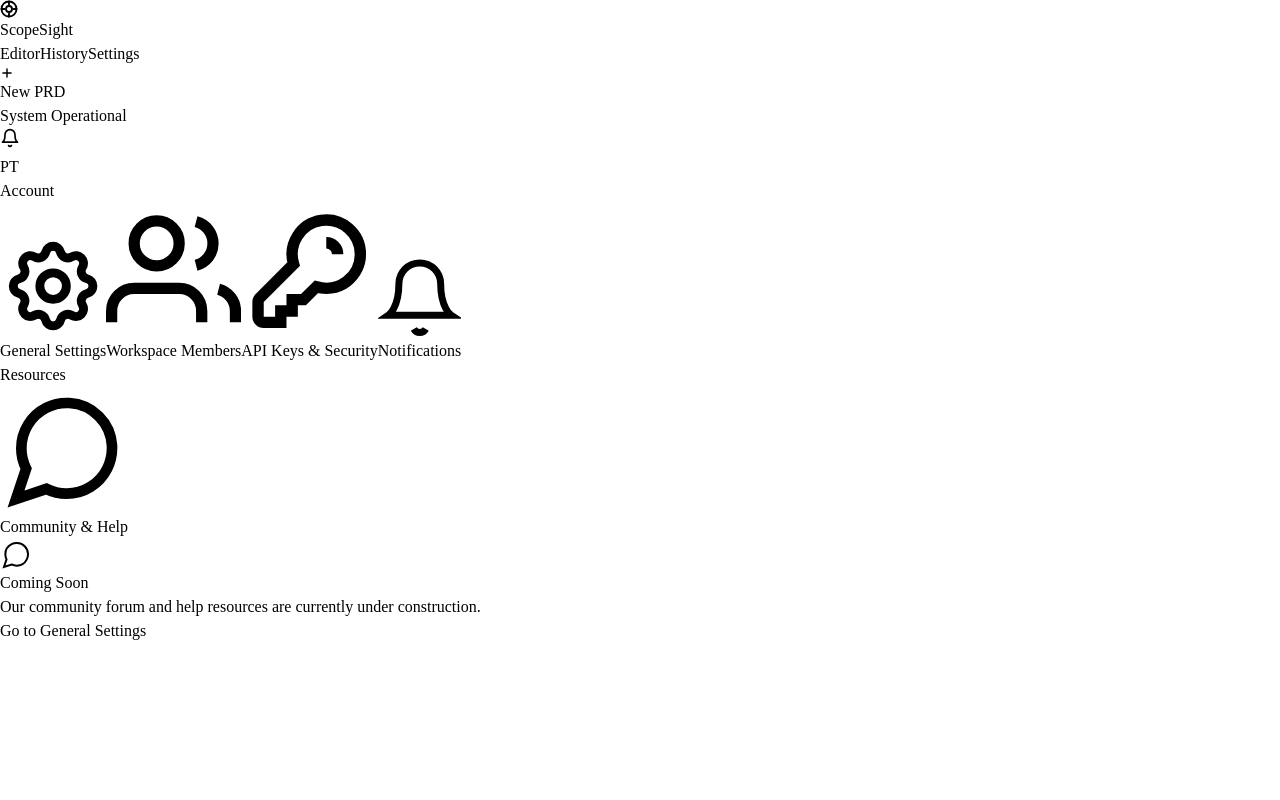
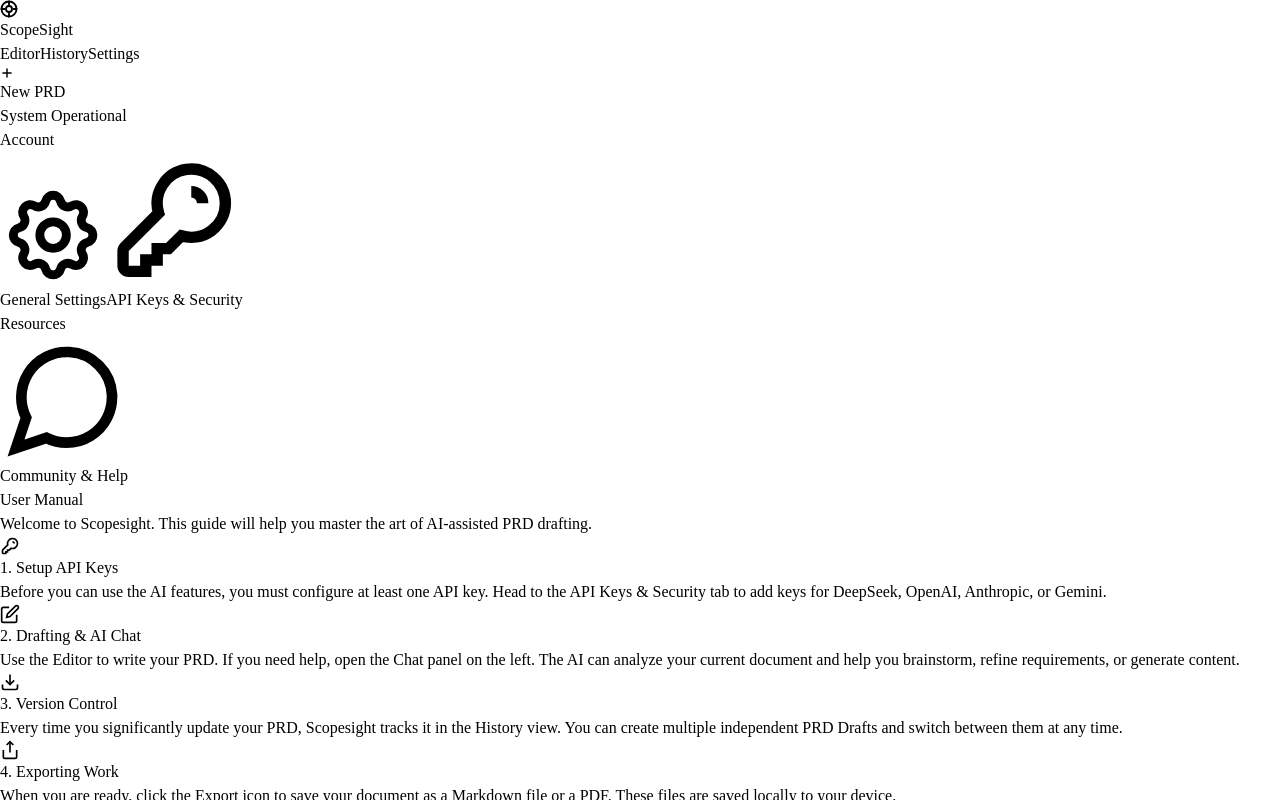
Before and after one commit to omondi2leon/scopesight, a React (Vite) app in the folder src/renderer/: page /#/settings in a window 1280 px wide. Both pictures are taken after a click on the button "Community & Help". Built offline with nearby package versions, Linux system fonts and the light colour scheme; a web font is replaced by a local one.

Commit message:
UI Cleanup: Remove cloud elements, add User Manual, and fix PrdEditor UX

```diff
--- a/src/renderer/src/components/PrdEditor.tsx
+++ b/src/renderer/src/components/PrdEditor.tsx
@@ -13,7 +13,9 @@
 const PrdEditor = () => {
   const { prdContent, setPrdContent } = useStore()
   const [isExportOpen, setIsExportOpen] = useState(false)
-  const [viewMode, setViewMode] = useState<'preview' | 'edit'>('preview')
+  const [viewMode, setViewMode] = useState<'preview' | 'edit'>(() => {
+    return prdContent === DEFAULT_PRD_CONTENT || !prdContent ? 'edit' : 'preview'
+  })
   const previewRef = useRef<HTMLDivElement>(null)
   const prevContentRef = useRef<string>(prdContent)
 
@@ -60,6 +62,17 @@
         })
       }
       prevContentRef.current = prdContent
+    }
+  }, [prdContent, viewMode])
+
+  // Automatically switch to edit mode if the content becomes empty (e.g. after a clear)
+  useEffect(() => {
+    if ((prdContent === DEFAULT_PRD_CONTENT || !prdContent) && viewMode === 'preview') {
+      // Use requestAnimationFrame to push setState to the next frame,
+      // avoiding cascading render issues.
+      requestAnimationFrame(() => {
+        setViewMode('edit')
+      })
     }
   }, [prdContent, viewMode])
 
--- a/src/renderer/src/layout/MainLayout.tsx
+++ b/src/renderer/src/layout/MainLayout.tsx
@@ -1,4 +1,3 @@
-import { useState } from 'react'
 import { Outlet, useNavigate, useLocation } from 'react-router-dom'
 import clsx from 'clsx'
 import { useStore } from '../lib/store'
@@ -6,7 +5,6 @@
 const MainLayout = () => {
   const navigate = useNavigate()
   const location = useLocation()
-  const [showNotifications, setShowNotifications] = useState(false)
   const prdHistory = useStore((s) => s.prdHistory)
 
   const navItems = [
@@ -109,61 +107,6 @@
             <span className="w-2 h-2 rounded-full bg-green-400 animate-pulse"></span>
             System Operational
           </div>
-          <div className="relative">
-            <button
-              onClick={() => setShowNotifications(!showNotifications)}
-              className="w-10 h-10 rounded-full border border-stone-200 flex items-center justify-center hover:bg-stone-100 transition-colors text-stone-600 active:scale-95"
-            >
-              <svg
-                width="20"
-                height="20"
-                viewBox="0 0 24 24"
-                fill="none"
-                stroke="currentColor"
-                strokeWidth="2"
-                strokeLinecap="round"
-                strokeLinejoin="round"
-              >
-                <path d="M18 8A6 6 0 0 0 6 8c0 7-3 9-3 9h18s-3-2-3-9"></path>
-                <path d="M13.73 21a2 2 0 0 1-3.46 0"></path>
-              </svg>
-            </button>
-            {showNotifications && (
-              <div className="absolute right-0 top-12 w-80 bg-white border border-stone-200 rounded-2xl shadow-xl overflow-hidden z-50 animate-in fade-in slide-in-from-top-4 duration-200">
-                <div className="p-4 border-b border-stone-100 flex justify-between items-center bg-stone-50/50">
-                  <h3 className="font-semibold text-stone-900">Notifications</h3>
-                  <button
-                    onClick={() => setShowNotifications(false)}
-                    className="text-xs font-semibold text-stone-500 hover:text-stone-900 transition-colors"
-                  >
-                    Mark all read
-                  </button>
-                </div>
-                <div className="p-12 flex flex-col items-center justify-center text-center bg-white">
-                  <div className="w-12 h-12 rounded-full bg-stone-50 border border-stone-100 flex items-center justify-center mb-4 text-stone-400">
-                    <svg
-                      width="24"
-                      height="24"
-                      viewBox="0 0 24 24"
-                      fill="none"
-                      stroke="currentColor"
-                      strokeWidth="1.5"
-                    >
-                      <path d="M22 17H2a3 3 0 0 0 3-3V9a7 7 0 0 1 14 0v5a3 3 0 0 0 3 3zm-8.27 4a2 0 0 1-3.46 0"></path>
-                    </svg>
-                  </div>
-                  <p className="text-sm font-semibold text-stone-900">You're all caught up</p>
-                  <p className="text-xs text-stone-500 mt-1">No new notifications right now.</p>
-                </div>
-              </div>
-            )}
-          </div>
-          <button
-            onClick={() => navigate('/settings')}
-            className="w-10 h-10 rounded-full bg-stone-900 text-white flex items-center justify-center hover:bg-stone-800 transition-colors shadow-lg shadow-stone-900/10 active:scale-95"
-          >
-            <span className="text-xs font-bold">PT</span>
-          </button>
         </div>
       </header>
       <div className="flex-1 flex overflow-hidden print:overflow-visible print:block print:h-auto">
--- a/src/renderer/src/pages/SettingsPage.tsx
+++ b/src/renderer/src/pages/SettingsPage.tsx
@@ -5,9 +5,7 @@
 
 const SettingsPage = () => {
   const { apiKeys, saveApiKey, selectedModel, setSelectedModel } = useStore()
-  const [activeTab, setActiveTab] = useState<
-    'general' | 'members' | 'security' | 'notifications' | 'resources'
-  >('general')
+  const [activeTab, setActiveTab] = useState<'general' | 'security' | 'resources'>('general')
   const [keyInputs, setKeyInputs] = useState<Record<string, string>>({})
   const [editingProvider, setEditingProvider] = useState<string | null>(null)
   const [isSaving, setIsSaving] = useState(false)
@@ -61,28 +59,6 @@
           General Settings
         </button>
         <button
-          onClick={() => setActiveTab('members')}
-          className={clsx(
-            'w-full flex items-center gap-3 px-3 py-2 text-sm font-medium rounded-lg transition-all',
-            activeTab === 'members'
-              ? 'bg-stone-100 text-stone-900'
-              : 'text-stone-500 hover:text-stone-900 hover:bg-stone-50'
-          )}
-        >
-          <svg
-            className="w-4 h-4"
-            fill="none"
-            stroke="currentColor"
-            strokeWidth="2"
-            viewBox="0 0 24 24"
-          >
-            <path d="M17 21v-2a4 4 0 00-4-4H5a4 4 0 00-4 4v2"></path>
-            <circle cx="9" cy="7" r="4"></circle>
-            <path d="M23 21v-2a4 4 0 00-3-3.87m-4-12a4 4 0 010 7.75"></path>
-          </svg>
-          Workspace Members
-        </button>
-        <button
           onClick={() => setActiveTab('security')}
           className={clsx(
             'w-full flex items-center gap-3 px-3 py-2 text-sm font-medium rounded-lg transition-all',
@@ -101,27 +77,6 @@
             <path d="M15 7a2 2 0 012 2m4 0a6 6 0 01-7.743 5.743L11 17H9v2H7v2H4a1 1 0 01-1-1v-2.586a1 1 0 01.293-.707l5.964-5.964A6 6 0 1121 9z"></path>
           </svg>
           API Keys & Security
-        </button>
-        <button
-          onClick={() => setActiveTab('notifications')}
-          className={clsx(
-            'w-full flex items-center gap-3 px-3 py-2 text-sm font-medium rounded-lg transition-all',
-            activeTab === 'notifications'
-              ? 'bg-stone-100 text-stone-900'
-              : 'text-stone-500 hover:text-stone-900 hover:bg-stone-50'
-          )}
-        >
-          <svg
-            className="w-4 h-4"
-            fill="none"
-            stroke="currentColor"
-            strokeWidth="2"
-            viewBox="0 0 24 24"
-          >
-            <path d="M18 8A6 6 0 006 8c0 7-3 9-3 9h18s-3-2-3-9"></path>
-            <path d="M13.73 21a2 2 0 01-3.46 0"></path>
-          </svg>
-          Notifications
         </button>
         <div className="h-8"></div>
         <div className="text-[10px] font-bold text-stone-400 uppercase tracking-widest mb-4 px-3">
@@ -180,99 +135,9 @@
                     ))}
                   </select>
                 </div>
-                <div className="p-6 bg-white border border-stone-200 rounded-2xl shadow-card">
-                  <label className="block text-[10px] font-bold text-stone-400 uppercase tracking-widest mb-4">
-                    Default Export Format
-                  </label>
-                  <div className="flex gap-2">
-                    <button className="flex-1 py-2 px-3 bg-sage-50 text-sage-800 border border-sage-200 rounded-lg text-xs font-semibold">
-                      Markdown
-                    </button>
-                    <button className="flex-1 py-2 px-3 bg-stone-50 text-stone-500 border border-stone-100 rounded-lg text-xs font-semibold hover:bg-stone-100">
-                      Notion
-                    </button>
-                    <button className="flex-1 py-2 px-3 bg-stone-50 text-stone-500 border border-stone-100 rounded-lg text-xs font-semibold hover:bg-stone-100">
-                      PDF
-                    </button>
-                  </div>
-                </div>
               </div>
             </section>
           )}
-
-          {activeTab === 'members' && (
-            <section className="animate-in fade-in slide-in-from-bottom-4 duration-500">
-              <header className="flex justify-between items-end mb-8">
-                <div>
-                  <h2 className="font-serif text-3xl text-stone-900 mb-2">Workspace Members</h2>
-                  <p className="text-stone-500 text-sm">
-                    Manage who has access to your PRD drafts and components.
-                  </p>
-                </div>
-                <button className="px-4 py-2 bg-stone-900 text-white rounded-full text-xs font-semibold shadow-lg shadow-stone-900/10 hover:bg-stone-800 transition-colors">
-                  Invite Member
-                </button>
-              </header>
-              <div className="bg-white border border-stone-200 rounded-2xl shadow-card overflow-hidden">
-                <table className="w-full text-left border-collapse">
-                  <thead className="bg-stone-50 border-b border-stone-100">
-                    <tr>
-                      <th className="px-6 py-4 text-[10px] font-bold text-stone-400 uppercase tracking-widest">
-                        Member
-                      </th>
-                      <th className="px-6 py-4 text-[10px] font-bold text-stone-400 uppercase tracking-widest">
-                        Role
-                      </th>
-                      <th className="px-6 py-4 text-[10px] font-bold text-stone-400 uppercase tracking-widest text-right">
-                        Action
-                      </th>
-                    </tr>
-                  </thead>
-                  <tbody className="divide-y divide-stone-100">
-                    <tr className="hover:bg-stone-50/50">
-                      <td className="px-6 py-4 flex items-center gap-3">
-                        <div className="w-8 h-8 rounded-full bg-peach-100 border border-peach-200 flex items-center justify-center text-peach-500 font-bold text-xs">
-                          PT
-                        </div>
-                        <div>
-                          <div className="text-sm font-semibold text-stone-900">Product Team</div>
-                          <p className="text-xs text-stone-500">michael@scopesight.app</p>
-                        </div>
-                      </td>
-                      <td className="px-6 py-4">
-                        <span className="px-2 py-0.5 bg-stone-100 rounded text-xs text-stone-600">
-                          Admin
-                        </span>
-                      </td>
-                      <td className="px-6 py-4 text-right text-stone-300">—</td>
-                    </tr>
-                    <tr className="hover:bg-stone-50/50">
-                      <td className="px-6 py-4 flex items-center gap-3">
-                        <div className="w-8 h-8 rounded-full bg-blue-100 border border-blue-200 flex items-center justify-center text-blue-500 font-bold text-xs">
-                          SA
-                        </div>
-                        <div>
-                          <div className="text-sm font-semibold text-stone-900">Sarah Chen</div>
-                          <p className="text-xs text-stone-500">sarah@scopesight.app</p>
-                        </div>
-                      </td>
-                      <td className="px-6 py-4">
-                        <span className="px-2 py-0.5 bg-stone-100 rounded text-xs text-stone-600">
-                          Editor
-                        </span>
-                      </td>
-                      <td className="px-6 py-4 text-right">
-                        <button className="text-xs font-semibold text-rose-400 hover:text-rose-600 transition-colors">
-                          Remove
-                        </button>
-                      </td>
-                    </tr>
-                  </tbody>
-                </table>
-              </div>
-            </section>
-          )}
-
           {activeTab === 'security' && (
             <section className="animate-in fade-in slide-in-from-bottom-4 duration-500">
               <header className="mb-8">
@@ -384,46 +249,85 @@
             </section>
           )}
 
-          {(activeTab === 'notifications' || activeTab === 'resources') && (
-            <section className="animate-in fade-in slide-in-from-bottom-4 duration-500 flex flex-col items-center justify-center h-full min-h-[400px]">
-              <div className="w-20 h-20 rounded-3xl bg-stone-100 border border-stone-200 flex items-center justify-center mb-6 text-stone-300">
-                {activeTab === 'notifications' ? (
-                  <svg
-                    width="32"
-                    height="32"
-                    viewBox="0 0 24 24"
-                    fill="none"
-                    stroke="currentColor"
-                    strokeWidth="1.5"
-                  >
-                    <path d="M18 8A6 6 0 006 8c0 7-3 9-3 9h18s-3-2-3-9"></path>
-                    <path d="M13.73 21a2 2 0 01-3.46 0"></path>
-                  </svg>
-                ) : (
-                  <svg
-                    width="32"
-                    height="32"
-                    viewBox="0 0 24 24"
-                    fill="none"
-                    stroke="currentColor"
-                    strokeWidth="1.5"
-                  >
-                    <path d="M21 11.5a8.38 8.38 0 0 1-.9 3.8 8.5 8.5 0 0 1-7.6 4.7 8.38 8.38 0 0 1-3.8-.9L3 21l1.9-5.7a8.38 8.38 0 0 1-.9-3.8 8.5 8.5 0 0 1 4.7-7.6 8.38 8.38 0 0 1 3.8-.9h.5a8.48 8.48 0 0 1 8 8v.5z"></path>
-                  </svg>
-                )}
+          {activeTab === 'resources' && (
+            <section className="animate-in fade-in slide-in-from-bottom-4 duration-500">
+              <header className="mb-12">
+                <h2 className="font-serif text-3xl text-stone-900 mb-3">User Manual</h2>
+                <p className="text-stone-500 text-sm">
+                  Welcome to Scopesight. This guide will help you master the art of AI-assisted PRD drafting.
+                </p>
+              </header>
+
+              <div className="space-y-12">
+                <div className="grid grid-cols-1 md:grid-cols-2 gap-8">
+                  <div className="space-y-4">
+                    <div className="w-10 h-10 rounded-xl bg-peach-50 border border-peach-100 flex items-center justify-center text-peach-500">
+                      <svg width="20" height="20" viewBox="0 0 24 24" fill="none" stroke="currentColor" strokeWidth="2">
+                        <path d="M15 7a2 2 0 012 2m4 0a6 6 0 01-7.743 5.743L11 17H9v2H7v2H4a1 1 0 01-1-1v-2.586a1 1 0 01.293-.707l5.964-5.964A6 6 0 1121 9z"></path>
+                      </svg>
+                    </div>
+                    <h3 className="text-lg font-semibold text-stone-900">1. Setup API Keys</h3>
+                    <p className="text-sm text-stone-500 leading-relaxed">
+                      Before you can use the AI features, you must configure at least one API key. Head to the
+                      <span className="font-semibold text-stone-800"> API Keys & Security</span> tab to add keys
+                      for DeepSeek, OpenAI, Anthropic, or Gemini.
+                    </p>
+                  </div>
+
+                  <div className="space-y-4">
+                    <div className="w-10 h-10 rounded-xl bg-sage-50 border border-sage-100 flex items-center justify-center text-sage-600">
+                      <svg width="20" height="20" viewBox="0 0 24 24" fill="none" stroke="currentColor" strokeWidth="2">
+                        <path d="M11 4H4a2 2 0 00-2 2v14a2 2 0 002 2h14a2 2 0 002-2v-7"></path>
+                        <path d="M18.5 2.5a2.121 2.121 0 113 3L12 15l-4 1 1-4 9.5-9.5z"></path>
+                      </svg>
+                    </div>
+                    <h3 className="text-lg font-semibold text-stone-900">2. Drafting & AI Chat</h3>
+                    <p className="text-sm text-stone-500 leading-relaxed">
+                      Use the <span className="font-semibold text-stone-800">Editor</span> to write your PRD.
+                      If you need help, open the Chat panel on the left. The AI can analyze your current document
+                      and help you brainstorm, refine requirements, or generate content.
+                    </p>
+                  </div>
+
+                  <div className="space-y-4">
+                    <div className="w-10 h-10 rounded-xl bg-blue-50 border border-blue-100 flex items-center justify-center text-blue-500">
+                      <svg width="20" height="20" viewBox="0 0 24 24" fill="none" stroke="currentColor" strokeWidth="2">
+                        <path d="M21 15v4a2 2 0 0 1-2 2H5a2 2 0 0 1-2-2v-4"></path>
+                        <polyline points="7 10 12 15 17 10"></polyline>
+                        <line x1="12" y1="15" x2="12" y2="3"></line>
+                      </svg>
+                    </div>
+                    <h3 className="text-lg font-semibold text-stone-900">3. Version Control</h3>
+                    <p className="text-sm text-stone-500 leading-relaxed">
+                      Every time you significantly update your PRD, Scopesight tracks it in the <span className="font-semibold text-stone-800">History</span> view.
+                      You can create multiple independent PRD Drafts and switch between them at any time.
+                    </p>
+                  </div>
+
+                  <div className="space-y-4">
+                    <div className="w-10 h-10 rounded-xl bg-stone-100 border border-stone-200 flex items-center justify-center text-stone-600">
+                      <svg width="20" height="20" viewBox="0 0 24 24" fill="none" stroke="currentColor" strokeWidth="2">
+                        <path d="M4 12v8a2 2 0 002 2h12a2 2 0 002-2v-8"></path>
+                        <polyline points="16 6 12 2 8 6"></polyline>
+                        <line x1="12" y1="2" x2="12" y2="15"></line>
+                      </svg>
+                    </div>
+                    <h3 className="text-lg font-semibold text-stone-900">4. Exporting Work</h3>
+                    <p className="text-sm text-stone-500 leading-relaxed">
+                      When you are ready, click the <span className="font-semibold text-stone-800">Export</span> icon
+                      to save your document as a Markdown file or a PDF. These files are saved locally to your device.
+                    </p>
+                  </div>
+                </div>
+
+                <div className="p-8 bg-stone-100/50 border border-stone-200 rounded-3xl">
+                  <h4 className="font-bold text-xs uppercase tracking-widest text-stone-400 mb-4">Pro Tip: Smart Titles</h4>
+                  <p className="text-sm text-stone-600 italic">
+                    "Scopesight automatically generates the title of your draft based on the first H1 heading (e.g., # My Project)
+                    found in your document. Keep your headings updated to keep your history organized!"
+                  </p>
+                </div>
               </div>
-              <h2 className="font-serif text-3xl text-stone-900 mb-2">Coming Soon</h2>
-              <p className="text-stone-500 max-w-sm text-center">
-                {activeTab === 'notifications'
-                  ? 'Notification preferences are currently being integrated. Check back soon!'
-                  : 'Our community forum and help resources are currently under construction.'}
-              </p>
-              <button
-                onClick={() => setActiveTab('general')}
-                className="mt-8 px-6 py-2 bg-stone-900 hover:bg-stone-800 text-white rounded-full text-sm font-semibold transition-colors"
-              >
-                Go to General Settings
-              </button>
             </section>
           )}
         </div>
```
Also changed, not shown: src/renderer/src/components/ExportModal.tsx (+2 -29 lines).
